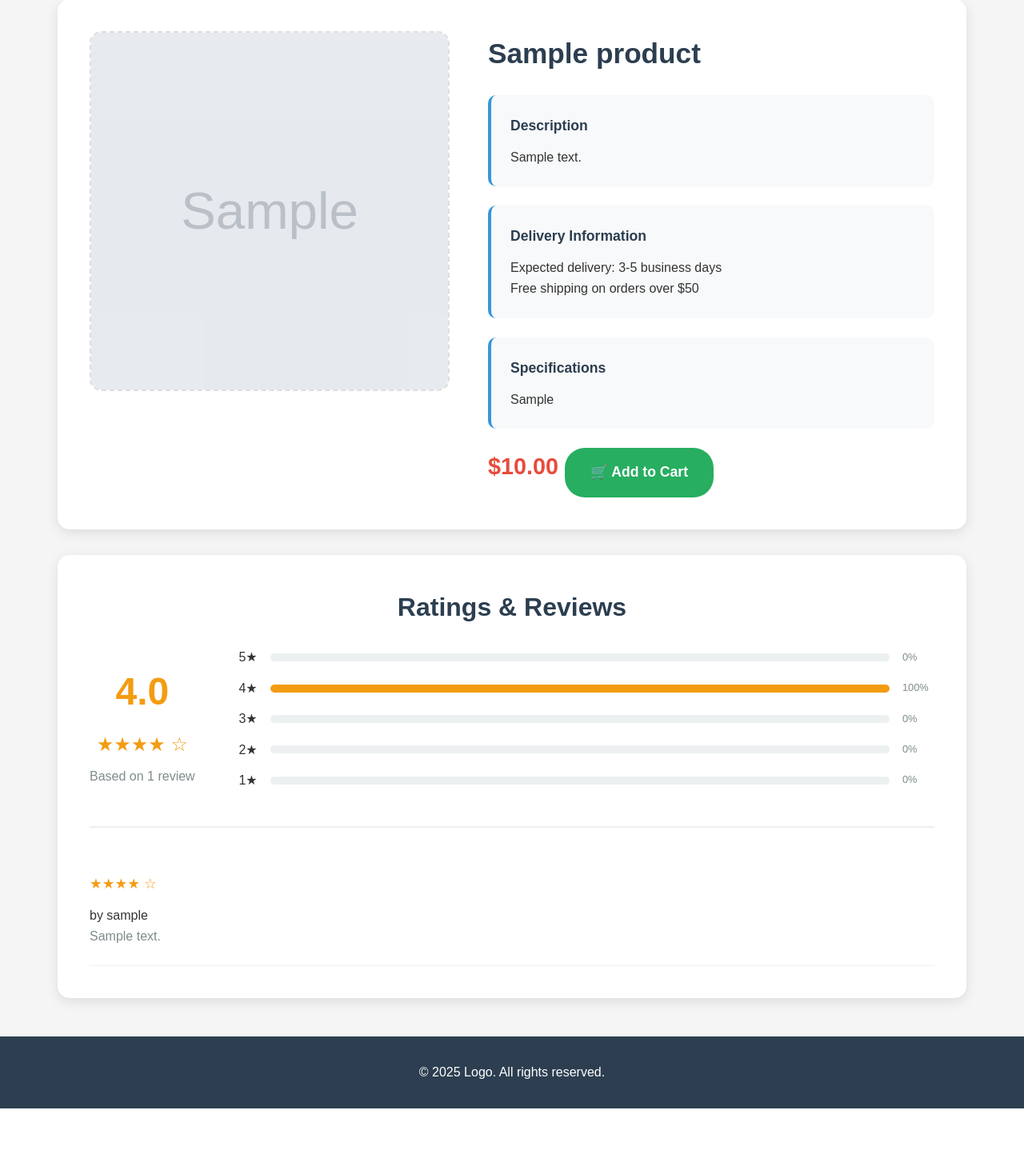
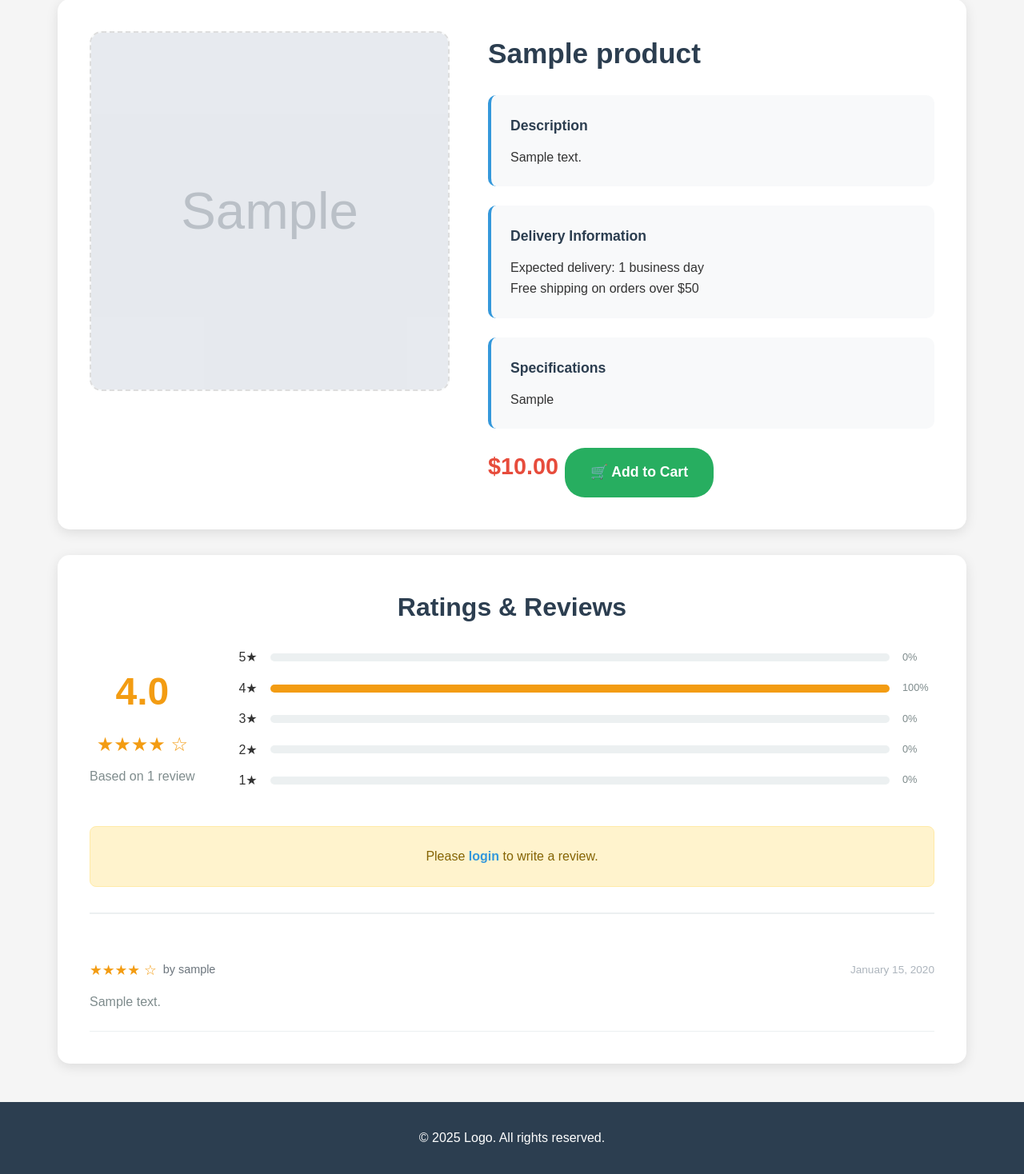
Before and after one commit to Dharani3112/Intern-Work, a Flask app: page /product/1 in a window 1280 px wide. Shown: the part 113-1581 px from the top of the page at 80% size. Before the commit the page ends 1499 px from the top, so only its background shows below. Run offline with Flask 3, Linux system fonts and the light colour scheme; tables that the repository leaves empty hold one stand-in row (values such as "Sample post"); grey boxes marked "Sample" are stand-in pictures.

Commit message:
Fix product page

```diff
--- a/app.py
+++ b/app.py
@@ -317,6 +317,18 @@ def product_detail(product_id):
         flash('Product not found.', 'error')
         return redirect(url_for('index'))
 
+    # Get current user
+    current_user = get_current_user()
+
+    # Check if current user has already reviewed this product
+    user_has_reviewed = False
+    if current_user:
+        existing_review = Review.query.filter_by(
+            user_id=current_user.user_id,
+            product_id=product_id
+        ).first()
+        user_has_reviewed = existing_review is not None
+
     # Get product images
     images = ProductImage.query.filter_by(product_id=product_id).all()
       # Get reviews
@@ -339,8 +351,7 @@ def product_detail(product_id):
     # Calculate rating statistics
     total_reviews = len(reviews)
     avg_rating = round(total_rating / total_reviews, 1) if total_reviews > 0 else 0
-
-    # Calculate percentages for rating bars
+      # Calculate percentages for rating bars
     rating_percentages = {}
     for rating in range(1, 6):
         rating_percentages[rating] = round((rating_counts[rating] / total_reviews) * 100) if total_reviews > 0 else 0
@@ -351,6 +362,7 @@ def product_detail(product_id):
         'description': product.description,
         'specifications': product.specifications,
         'price': float(product.price) if product.price else 0.0,
+        'delivery_date': product.delivery_date,
         'image_url': get_main_image_url(product.product_id)
     }
 
@@ -360,7 +372,12 @@ def product_detail(product_id):
         'rating_percentages': rating_percentages
     }
 
-    return render_template('product.html', product=product_data, reviews=reviews_data, rating_data=rating_data)
+    return render_template('product.html',
+                         product=product_data,
+                         reviews=reviews_data,
+                         rating_data=rating_data,
+                         current_user=current_user,
+                         user_has_reviewed=user_has_reviewed)
 
 @app.route('/signup', methods=['GET', 'POST'])
 def web_signup():
@@ -826,6 +843,68 @@ def inject_current_user():
     """Make current user available to all templates"""
     return {'get_current_user': get_current_user}
 
+@app.route('/product/<int:product_id>/review', methods=['POST'])
+@login_required
+def add_review(product_id):
+    """Add a review for a product"""
+    product = Product.query.get(product_id)
+    if not product:
+        flash('Product not found.', 'error')
+        return redirect(url_for('index'))
+
+    current_user = get_current_user()
+
+    # Check if user has already reviewed this product
+    existing_review = Review.query.filter_by(
+        user_id=current_user.user_id,
+        product_id=product_id
+    ).first()
+
+    if existing_review:
+        flash('You have already reviewed this product.', 'error')
+        return redirect(url_for('product_detail', product_id=product_id))
+
+    # Get form data
+    rating = request.form.get('rating')
+    comment = request.form.get('comment', '').strip()
+
+    # Validation
+    if not rating:
+        flash('Please select a rating.', 'error')
+        return redirect(url_for('product_detail', product_id=product_id))
+
+    try:
+        rating = int(rating)
+        if rating < 1 or rating > 5:
+            raise ValueError("Rating must be between 1 and 5")
+    except ValueError:
+        flash('Invalid rating. Please select a rating between 1 and 5 stars.', 'error')
+        return redirect(url_for('product_detail', product_id=product_id))
+
+    if not comment:
+        flash('Please provide a review comment.', 'error')
+        return redirect(url_for('product_detail', product_id=product_id))
+
+    # Create new review
+    new_review = Review(
+        user_id=current_user.user_id,
+        product_id=product_id,
+        rating=rating,
+        description=comment,
+        created_at=datetime.now()
+    )
+
+    try:
+        db.session.add(new_review)
+        db.session.commit()
+        flash('Thank you for your review! It has been added successfully.', 'success')
+    except Exception as e:
+        db.session.rollback()
+        flash('Error adding review. Please try again.', 'error')
+        print(f"Error adding review: {e}")
+
+    return redirect(url_for('product_detail', product_id=product_id))
+
 if __name__ == '__main__':
     with app.app_context():
         db.create_all()
--- a/static/css/styles.css
+++ b/static/css/styles.css
@@ -726,15 +726,169 @@ body {
     border-bottom: 1px solid #ecf0f1;
 }
 
+.review-header {
+    display: flex;
+    justify-content: space-between;
+    align-items: center;
+    margin-bottom: 0.8rem;
+    flex-wrap: wrap;
+    gap: 0.5rem;
+}
+
 .review-rating {
     color: #f39c12;
-    margin-bottom: 0.8rem;
     font-size: 1.1rem;
+}
+
+.review-user {
+    color: #6c757d;
+    font-size: 0.9rem;
+    font-weight: 500;
+}
+
+.review-date {
+    color: #adb5bd;
+    font-size: 0.85rem;
+    margin-left: auto;
 }
 
 .review-text {
     color: #7f8c8d;
     line-height: 1.6;
+}
+
+/* Add Review Form */
+.add-review-section {
+    margin: 2rem 0;
+    padding: 2rem;
+    background-color: #f8f9fa;
+    border-radius: 10px;
+    border: 1px solid #e9ecef;
+}
+
+.review-form-title {
+    color: #2c3e50;
+    margin-bottom: 1.5rem;
+    font-size: 1.3rem;
+    font-weight: 600;
+}
+
+.review-form {
+    display: flex;
+    flex-direction: column;
+    gap: 1.5rem;
+}
+
+.rating-input label {
+    display: block;
+    margin-bottom: 0.5rem;
+    font-weight: 600;
+    color: #495057;
+}
+
+.star-rating {
+    display: flex;
+    flex-direction: row-reverse;
+    justify-content: flex-end;
+    gap: 0.2rem;
+}
+
+.star-rating input[type="radio"] {
+    display: none;
+}
+
+.star-rating label {
+    cursor: pointer;
+    font-size: 2rem;
+    color: #ddd;
+    transition: color 0.2s ease;
+    margin: 0;
+}
+
+.star-rating label:hover,
+.star-rating label:hover ~ label,
+.star-rating input[type="radio"]:checked ~ label {
+    color: #f39c12;
+}
+
+.comment-input label {
+    display: block;
+    margin-bottom: 0.5rem;
+    font-weight: 600;
+    color: #495057;
+}
+
+.comment-input textarea {
+    width: 100%;
+    padding: 1rem;
+    border: 1px solid #ced4da;
+    border-radius: 8px;
+    font-family: inherit;
+    font-size: 1rem;
+    resize: vertical;
+    min-height: 120px;
+    transition: border-color 0.3s ease;
+}
+
+.comment-input textarea:focus {
+    outline: none;
+    border-color: #3498db;
+    box-shadow: 0 0 0 3px rgba(52, 152, 219, 0.1);
+}
+
+.submit-review-btn {
+    background-color: #3498db;
+    color: white;
+    padding: 0.8rem 2rem;
+    border: none;
+    border-radius: 8px;
+    font-size: 1rem;
+    font-weight: 600;
+    cursor: pointer;
+    transition: background-color 0.3s ease;
+    align-self: flex-start;
+}
+
+.submit-review-btn:hover {
+    background-color: #2980b9;
+}
+
+.already-reviewed {
+    margin: 2rem 0;
+    padding: 1.5rem;
+    background-color: #d4edda;
+    border: 1px solid #c3e6cb;
+    border-radius: 8px;
+    color: #155724;
+}
+
+.already-reviewed p {
+    margin: 0;
+    font-weight: 500;
+}
+
+.login-to-review {
+    margin: 2rem 0;
+    padding: 1.5rem;
+    background-color: #fff3cd;
+    border: 1px solid #ffeaa7;
+    border-radius: 8px;
+    color: #856404;
+    text-align: center;
+}
+
+.login-to-review p {
+    margin: 0;
+}
+
+.login-to-review a {
+    color: #3498db;
+    text-decoration: none;
+    font-weight: 600;
+}
+
+.login-to-review a:hover {
+    text-decoration: underline;
 }
 
 /* Related Products */
--- a/templates/product.html
+++ b/templates/product.html
@@ -17,11 +17,13 @@
           <div class="product-detail-description">
             <div class="detail-section-title">Description</div>
             <p>{{ product.description or "No description available" }}</p>
-        </div>
-
-        <div class="delivery-info">
+        </div>        <div class="delivery-info">
             <div class="detail-section-title">Delivery Information</div>
-            <p>Expected delivery: 3-5 business days</p>
+            {% if product.delivery_date %}
+                <p>Expected delivery: {{ product.delivery_date }} business day{{ 's' if product.delivery_date != 1 else '' }}</p>
+            {% else %}
+                <p>Expected delivery: 3-5 business days</p>
+            {% endif %}
             <p>Free shipping on orders over $50</p>
         </div>
 
@@ -104,19 +106,57 @@
                 <span>{{ rating_data.rating_percentages[1] }}%</span>
             </div>
         </div>
+        {% endif %}    </div>
+
+    <!-- Add Review Form -->
+    {% if current_user %}
+        {% if not user_has_reviewed %}
+        <div class="add-review-section">
+            <h4 class="review-form-title">Have used this product? Give a review about it</h4>
+            <form action="{{ url_for('add_review', product_id=product.id) }}" method="POST" class="review-form">
+                <div class="rating-input">
+                    <label>Your Rating:</label>
+                    <div class="star-rating">
+                        <input type="radio" name="rating" value="5" id="star5">
+                        <label for="star5" title="5 stars">★</label>
+                        <input type="radio" name="rating" value="4" id="star4">
+                        <label for="star4" title="4 stars">★</label>
+                        <input type="radio" name="rating" value="3" id="star3">
+                        <label for="star3" title="3 stars">★</label>
+                        <input type="radio" name="rating" value="2" id="star2">
+                        <label for="star2" title="2 stars">★</label>
+                        <input type="radio" name="rating" value="1" id="star1">
+                        <label for="star1" title="1 star">★</label>
+                    </div>
+                </div>
+                <div class="comment-input">
+                    <label for="comment">Your Review:</label>
+                    <textarea name="comment" id="comment" placeholder="Share your experience with this product..." required></textarea>
+                </div>
+                <button type="submit" class="submit-review-btn">Submit Review</button>
+            </form>
+        </div>
+        {% else %}
+        <div class="already-reviewed">
+            <p>✓ You have already reviewed this product.</p>
+        </div>
         {% endif %}
+    {% else %}
+    <div class="login-to-review">
+        <p>Please <a href="{{ url_for('web_login') }}">login</a> to write a review.</p>
     </div>
+    {% endif %}
 
     <div class="individual-reviews">
         {% if reviews %}
-            {% for review in reviews %}
-            <div class="review-item">
+            {% for review in reviews %}            <div class="review-item">
                 <div class="review-header">
                     <div class="review-rating">
                         {% for i in range(review.rating) %}★{% endfor %}
                         {% for i in range(5 - review.rating) %}☆{% endfor %}
                     </div>
                     <div class="review-user">by {{ review.user }}</div>
+                    <div class="review-date">{{ review.created_at.strftime('%B %d, %Y') if review.created_at else '' }}</div>
                 </div>
                 <div class="review-text">{{ review.comment }}</div>
             </div>
```
Also changed, not shown: check_delivery_dates.py (added, +16 -0 lines), create_test_user.py (added, +24 -0 lines), test_review_functionality.py (added, +38 -0 lines), update_delivery_dates.py (added, +31 -0 lines), verify_delivery_display.py (added, +17 -0 lines).
